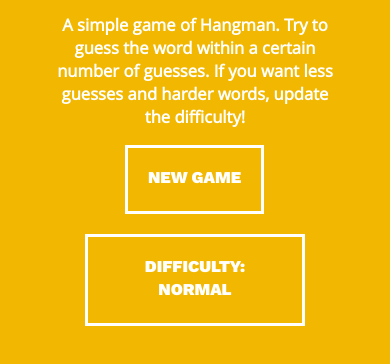
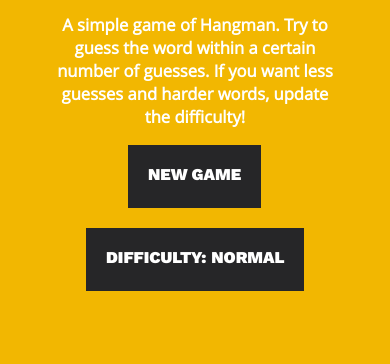
Before and after one commit to PSJgit/hangman-js, a website built with webpack: page src/index.html in a window 390 px wide. Shown: the part 56-420 px from the top of the page. Built offline with nearby package versions, Linux system fonts and the light colour scheme.

Commit message:
code tidy, versioning, mobile tests

```diff
--- a/src/js/hangman.js
+++ b/src/js/hangman.js
@@ -3,7 +3,6 @@
 –––––––––––––––––––––––––––––––––––––––––––––––––– */
 import render from './render.js'
 import {animateHelper, isMobileDevice} from './utils.js'
-
 
 
 /* Hangman game class
@@ -47,12 +46,9 @@ class Hangman {
 		const percent = 100 - (decimal * 100)
 
 		this.titleHangman.style.backgroundImage = `linear-gradient(to top, #000000 ${percent}%, #FFFFFF 0%, #FFFFFF 100%)`
-		//console.log('animate title func = ', this.maxAttempts, this.attempts, decimal, percent)
 	}
 
 	gameState() {
-		//console.warn(this.state, 'and attempts left',this.attempts, '')
-
 		// set states and display state msg
 		if (this.score === this.letters.length) {
 			this.state = 'win'
@@ -75,25 +71,24 @@ class Hangman {
 			if (isMobileDevice()) {
 				document.querySelector('.mobile-input').classList.add('hide')
 			}
-
 			// bring back the game btns
 			this.btns.forEach( (el, index) => {
 				el.classList.remove('hide')
 			})
 			// clear out the user keypress dom indicator
 			this.playerLetter.innerHTML = ''
-			// use static instance to count and display the games
+			// use static instance to count and display the game count
 			this.gameCountRef.innerHTML = this.instance
 		}
 	}
 
 	// change attempts/guesses for the user via the difficulty
 	calcAttempts() {
-		let baseAttempts = 5
+		let baseAttempts = 6
 		let diffCalc = baseAttempts / this.difficulty
 
 		if (diffCalc === Infinity) {
-			diffCalc = 10
+			diffCalc = baseAttempts * 2
 		} else {
 			diffCalc = Math.ceil(diffCalc)
 		}
@@ -121,17 +116,14 @@ class Hangman {
 					this.score++
 				})
 			} else {
-				// incorrect, decrease count
 				this.attempts--
 				this.animateTitle()
 			}
-			// check state after keypress
 		}
 
 		this.gameState()
-		// update the attemps message
+		// update the attempts message
 		document.querySelector('#attempts > p').innerHTML = this.stateMsg
-		//console.log(this.userInput)
 	}
 
 	// checks if the keypress is a correct guess, returns obj with the html, keyCode and key
@@ -170,7 +162,7 @@ class Hangman {
 		return Hangman.instances
   }
 
-  	// same as above but for score
+  // same as above but for score
 	static score() {
 		Hangman.finalScore = (Hangman.finalScore || 0) + 1
 		return Hangman.finalScore
--- a/src/js/utils.js
+++ b/src/js/utils.js
@@ -40,6 +40,5 @@ export function shuffle(a) {
 }
 
 export function isMobileDevice() {
-
   return (typeof window.orientation !== "undefined") || (navigator.userAgent.indexOf('IEMobile') !== -1);
 }
--- a/src/js/wordSets.js
+++ b/src/js/wordSets.js
@@ -5,20 +5,27 @@
 const wordlist = [
 
 	[
-		'Shape', 'Pursue', 'Permit', 'Frost', 'Agree', 'Airport', 'Generic', 'Good', 'Guide', 'Holder',
-		'House', 'Lover', 'Songs', 'Summer', 'Visits', 'Pixel', 'Quad', 'Wondered', 'Rogue', 'Squawk',
-		'Waxy', 'Friday', 'Buttons', 'Charts', 'Colours', 'Creature', 'Crushed', 'Farmer', 'Horror', 'Help',
-		'Mass', 'Opened', 'Opinion', 'Prompt', 'Sale', 'Form', 'Show', 'Sister', 'Solar', 'Unhappy', 'Added',
-		'Begun', 'Contact', 'Curve', 'Custom', 'Easily', 'Level', 'Penny', 'Quick', 'Rebel', 'Shirt', 'Tale',
-		'Take', 'Video', 'Waves', 'Comics', 'Giant', 'Local', 'Pilot', 'Respect', 'Awful', 'Brief'
+		'Shape', 'Pursue', 'Permit', 'Frost', 'Agree', 'Airport', 'Generic', 'Good', 'Guide', 'Holder', 'Deep',
+		'House', 'Lover', 'Songs', 'Summer', 'Visits', 'Pixel', 'Quad', 'Wondered', 'Rogue', 'Squawk', 'Waxy',
+		'Friday', 'Button', 'Charts', 'Colours', 'Crushed', 'Farmer', 'Horror', 'Help','Mass', 'Opened', 'Football',
+		'Opinion', 'Prompt', 'Sale', 'Form', 'Show', 'Sister', 'Solar', 'Happy', 'Added', 'Begun', 'Contact',
+		'Curve', 'Custom', 'Easily', 'Level', 'Penny', 'Rebel', 'Shirt', 'Tale', 'Take', 'Video', 'Waves', 'Comics',
+		'Giant', 'Local', 'Pilot', 'Respect', 'Awful', 'Brief', 'Could', 'Great', 'Problem', 'Number', 'Which', 'Power',
+		'Time', 'Want', 'Leave', 'Place', 'Other', 'Brain', 'Accurate', 'Again', 'Bookkeeper', 'Barren', 'Letters', 'Looking',
+		'Deed', 'Balloon', 'Succeed', 'Tattoo', 'Wool', 'Wheel', 'Attack', 'Feel', 'Friend', 'Loose', 'Zookeeper', 'Nerve',
+		'Passenger', 'Resistance', 'Screen', 'Bass', 'Ballroom'
 	],
 	[
-		'Awkward', 'Bagpipes', 'Banjo', 'Groups', 'Government', 'Troubled', 'Judgment', 'Complete', 'Jukebox', 'Mixture',
-		'Memento', 'Mystify', 'Modern', 'Oxygen', 'Pajamas', 'Pixel', 'Quad', 'Rhythmic', 'Rogue', 'Power',
-		'Waxy', '', 'Yacht', 'Zealous', 'Zigzag', 'Zombie', 'Cultural', 'Criteria', 'Contrast', 'Delegation',
-		'Levels', 'Networks', 'Portfolio', 'Programme', 'Reserved', 'Welcomed', 'Argument', 'Biological', 'Carefully',
+		'Raccoon', 'Bagpipes', 'Succeeds', 'Groups', 'Government', 'Troubled', 'Judgment', 'Complete', 'Jukebox', 'Mixture',
+		'Memento', 'Mystify', 'Modern', 'Oxygen', 'Pajamas', 'Pixel', 'Rhythmic', 'Rogue', 'Power', 'House', 'Torso',
+		'Waxy', 'Effect', 'Possibillity', 'Zombie', 'Cultural', 'Criteria', 'Contrast', 'Delegation', 'Zeal',
+		'Levels', 'Networks', 'Looking', 'Proposal', 'Programme', 'Reserved', 'Welcomed', 'Argument', 'Biological', 'Carefully',
 		'Cheaper', 'Command', 'Complaint', 'Energy', 'Flight', 'Increases', 'Innocent', 'Newspaper', 'Observed',
-		'Qualified', 'Respective', 'Creator', 'Scared', 'Worldwide', 'Animal', 'Frozen', 'Secure', 'Window', 'Wisdom'
+		'Qualified', 'Respective', 'Creator', 'Scared', 'Worldwide', 'Animal', 'Frozen', 'Secure', 'Window', 'Wisdom',
+		'Opinion', 'Good', 'Buttons', 'Time', 'Letters', 'Penny', 'Opinion', 'Address', 'Balloon', 'Tattoo', 'Wheel',
+		'Special', 'Affair', 'Annual', 'Attack', 'Bottom', 'Channel', 'Commit', 'Creation', 'Feeling', 'Football', 'Limit',
+		'Reference', 'Succeed', 'Wheels', 'Performance', 'Promising', 'Households', 'Buffalo', 'Unhappy', 'Toffee', 'Success',
+		'Ballroom'
 	],
 	[
 		'Aggressive', 'Arguments', 'Childhood', 'Excessive', 'Croquet', 'Crypt', 'Dwarves', 'Fishhook', 'Jukebox', 'Kayak',
@@ -26,7 +33,9 @@ const wordlist = [
 		'Rogue', 'Squawk', 'Waxy', 'Wildebeest', 'Yacht', 'Zealous', 'Zigzag', 'Zombie', 'Quarterly', 'Unexpected', 'Frustrated',
 		'Headlines', 'Households', 'Membership', 'Numerous', 'Prevention', 'Protection', 'Repeatedly', 'Virtually', 'Characters',
 		'Citizen', 'Colleague', 'Effective', 'Excellent', 'Meaningful', 'Multimedia', 'Promising', 'Situations', 'Associates',
-		'Commercial', 'Decisions', 'Equivalent', 'Impression', 'Philosophy', 'Presenting', 'Ultimate', 'Designated'
+		'Commercial', 'Decisions', 'Equivalent', 'Impression', 'Philosophy', 'Presenting', 'Ultimate', 'Designated', 'Quick',
+		'Creature', 'Education', 'Commission', 'Buffalo', 'Manage', 'Numerous', 'Opinion', 'Photograph', 'Pollution', 'Performance',
+		'Embarrassment', 'Pizza', 'Noodle', 'Session', 'Zeal', 'Command', 'Reference', 'Succeed', 'Spokesman', 'Roommate'
 	],
 	[
 		'Determination', 'Aggressive', 'Arguments', 'Anniversary', 'Excessive', 'Croquet', 'Christianity', 'Dwarves', 'Availability',
@@ -35,7 +44,7 @@ const wordlist = [
 		'Quarterly', 'Unexpected', 'Frustrated', 'Headlines', 'Households', 'Membership', 'Numerous', 'Prevention', 'Protection',
 		'Repeatedly', 'Virtually', 'Characters', 'Citizen', 'Colleague', 'Effective', 'Excellent', 'Meaningful', 'Multimedia',
 		'Promising', 'Situations', 'Associates', 'Commercial', 'Decisions', 'Equivalent', 'Impression', 'Philosophy', 'Presenting',
-		'Ultimate', 'Designated'
+		'Ultimate', 'Designated', 'Portfolio', 'Dimension', 'Education', 'Fundamental', 'Performance', 'Photographer', 'Yacht'
 	]
 
 ]
--- a/src/scss/modules/_responsive.scss
+++ b/src/scss/modules/_responsive.scss
@@ -14,11 +14,13 @@
   }
   #score {
     position: relative;
-    display: block;
+    display: flex;
+    justify-items: center;
     grid-column: 4/9;
     text-align: center;
     width: auto;
-    right: 10%;
+    margin-top: 10px;
+    right: initial;
   }
 }
 
--- a/src/scss/modules/animation.scss
+++ b/src/scss/modules/animation.scss
@@ -133,6 +133,6 @@
     animation-iteration-count: 1, infinite;
     animation-fill-mode: forwards;
     animation-direction: normal, alternate;
-    background: darken($bodyColor_primary, 2%);
+    background: black;
   }
 }
--- a/src/scss/modules/general.scss
+++ b/src/scss/modules/general.scss
@@ -112,20 +112,16 @@ body {
   }
 }
 
-
-
 button {
   display: block;
   text-align: center;
-  border: 3px solid $bodyColor_tertiary;
+  background: $fontColor_secondary;
+  color: $bodyColor_tertiary;
   text-transform: uppercase;
   padding: 20px;
   margin: 10px 0;
   cursor: pointer;
 }
-
-
-
 
 .hide {
   display: none !important;
--- a/src/scss/vars.scss
+++ b/src/scss/vars.scss
@@ -25,7 +25,7 @@ $titleFont : 'work_sansblack', 'arial';
 $bodyFont : 'open_sansregular', 'arial';
 
 $XL_min: 24px;
-$XL_max: 140px;
+$XL_max: 128px;
 
 $h1_min: 24px;
 $h1_max: 100px;
```
Also changed, not shown: src/index.js (+2 -12 lines), README.md, dist/index.html, 6 other files.
